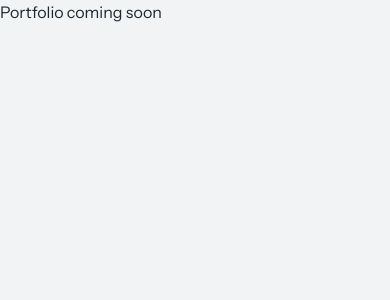
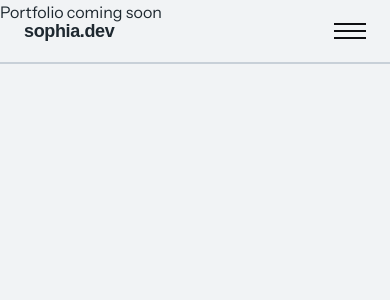
Before and after one commit to the-esoteric-girl/my-portfolio, a React (Vite) app: page / in a window 390 px wide. Shown: the top 300 px of the page. Built offline with nearby package versions, Linux system fonts and the light colour scheme.

Commit message:
feat: add Nav component with scroll effect and mobile menu

```diff
--- a/src/App.jsx
+++ b/src/App.jsx
@@ -1,20 +1,21 @@
-import Cursor from './components/Cursor'
-import Nav from './components/Nav'
-import Hero from './components/Hero'
-import CaseStudies from './components/CaseStudies'
-import About from './components/About'
-import Skills from './components/Skills'
-import Contact from './components/Contact'
+import Cursor from "./components/Cursor";
+import Nav from "./components/Nav";
+import Hero from "./components/Hero";
+import CaseStudies from "./components/CaseStudies";
+import About from "./components/About";
+import Skills from "./components/Skills";
+import Contact from "./components/Contact";
 
 function App() {
   return (
     <>
       <Cursor />
+      <Nav />
       <main>
         <p>Portfolio coming soon</p>
       </main>
     </>
-  )
+  );
 }
 
-export default App
+export default App;
--- /dev/null
+++ b/src/components/Nav.css
@@ -0,0 +1,143 @@
+/* ── Nav shell ─────────────────────────────────────────────── */
+.nav {
+  position: fixed;
+  top: 0;
+  left: 0;
+  width: 100%;
+  height: var(--nav-height);
+  z-index: var(--z-nav);
+  background: transparent;
+  border-bottom: var(--border);
+  transition: background-color var(--duration-slow) var(--ease-out);
+}
+
+.nav--scrolled {
+  background: var(--color-bg);
+}
+
+/* ── Inner layout ──────────────────────────────────────────── */
+.nav-inner {
+  display: flex;
+  align-items: center;
+  justify-content: space-between;
+  height: 100%;
+  max-width: 1200px;
+  margin-inline: auto;
+  padding-inline: var(--space-6);
+}
+
+/* ── Logo ──────────────────────────────────────────────────── */
+.nav-logo {
+  font-family: var(--font-heading);
+  font-size: 18px;
+  font-weight: 700;
+  color: var(--color-text-primary);
+  letter-spacing: var(--tracking-tight);
+  line-height: 1;
+}
+
+.nav-logo:hover,
+.nav-logo:focus-visible {
+  color: var(--color-accent);
+}
+
+/* ── Desktop links ─────────────────────────────────────────── */
+.nav-links {
+  display: flex;
+  align-items: center;
+  gap: var(--space-8);
+  list-style: none;
+}
+
+.nav-link {
+  font-family: var(--font-mono);
+  font-size: var(--text-sm);
+  font-weight: 500;
+  letter-spacing: var(--tracking-wider);
+  text-transform: uppercase;
+  color: var(--color-text-primary);
+  text-decoration: none;
+  transition: color var(--duration-fast) var(--ease-out);
+}
+
+.nav-link:hover,
+.nav-link:focus-visible {
+  color: var(--color-accent);
+}
+
+/* ── Hamburger ─────────────────────────────────────────────── */
+.nav-hamburger {
+  display: none;
+  flex-direction: column;
+  justify-content: center;
+  gap: 5px;
+  width: 32px;
+  height: 32px;
+  padding: 0;
+  background: none;
+  border: none;
+  cursor: none;
+}
+
+.nav-hamburger:focus-visible {
+  outline: 2px solid var(--color-accent);
+  outline-offset: 2px;
+}
+
+.nav-hamburger-line {
+  display: block;
+  width: 100%;
+  height: 2px;
+  background: var(--color-ink);
+  border-radius: var(--radius-none);
+}
+
+/* ── Overlay ───────────────────────────────────────────────── */
+.nav-overlay {
+  display: none;
+  position: fixed;
+  inset: 0;
+  z-index: calc(var(--z-nav) + 1);
+  background: var(--color-bg);
+  align-items: center;
+  justify-content: center;
+}
+
+.nav-overlay--open {
+  display: flex;
+}
+
+.nav-overlay-links {
+  display: flex;
+  flex-direction: column;
+  align-items: center;
+  gap: var(--space-10);
+  list-style: none;
+}
+
+.nav-overlay-link {
+  font-family: var(--font-mono);
+  font-size: var(--text-3xl);
+  font-weight: 500;
+  letter-spacing: var(--tracking-wider);
+  text-transform: uppercase;
+  color: var(--color-text-primary);
+  text-decoration: none;
+  transition: color var(--duration-fast) var(--ease-out);
+}
+
+.nav-overlay-link:hover,
+.nav-overlay-link:focus-visible {
+  color: var(--color-accent);
+}
+
+/* ── Mobile breakpoint ─────────────────────────────────────── */
+@media (max-width: 767px) {
+  .nav-links {
+    display: none;
+  }
+
+  .nav-hamburger {
+    display: flex;
+  }
+}
--- a/src/components/Nav.jsx
+++ b/src/components/Nav.jsx
@@ -1,5 +1,81 @@
+import { useState, useEffect } from 'react'
+import './Nav.css'
+
+const NAV_LINKS = [
+  { label: 'Work',    href: '#work'    },
+  { label: 'About',   href: '#about'   },
+  { label: 'Contact', href: '#contact' },
+]
+
 function Nav() {
-  return null
+  const [isMenuOpen, setIsMenuOpen] = useState(false)
+  const [isScrolled, setIsScrolled] = useState(false)
+
+  useEffect(() => {
+    const handleScroll = () => {
+      setIsScrolled(window.scrollY > window.innerHeight)
+    }
+    window.addEventListener('scroll', handleScroll, { passive: true })
+    return () => window.removeEventListener('scroll', handleScroll)
+  }, [])
+
+  useEffect(() => {
+    if (!isMenuOpen) return
+    const handleKeyDown = (e) => {
+      if (e.key === 'Escape') setIsMenuOpen(false)
+    }
+    document.addEventListener('keydown', handleKeyDown)
+    return () => document.removeEventListener('keydown', handleKeyDown)
+  }, [isMenuOpen])
+
+  const closeMenu = () => setIsMenuOpen(false)
+
+  return (
+    <nav
+      className={`nav${isScrolled ? ' nav--scrolled' : ''}`}
+      aria-label="Main navigation"
+    >
+      <div className="nav-inner">
+        <a href="#" className="nav-logo">sophia.dev</a>
+
+        <ul className="nav-links" role="list">
+          {NAV_LINKS.map(({ label, href }) => (
+            <li key={href}>
+              <a href={href} className="nav-link">{label}</a>
+            </li>
+          ))}
+        </ul>
+
+        <button
+          className="nav-hamburger"
+          aria-label="Toggle menu"
+          aria-expanded={isMenuOpen}
+          aria-controls="nav-overlay"
+          onClick={() => setIsMenuOpen((prev) => !prev)}
+        >
+          <span className="nav-hamburger-line" aria-hidden="true" />
+          <span className="nav-hamburger-line" aria-hidden="true" />
+          <span className="nav-hamburger-line" aria-hidden="true" />
+        </button>
+      </div>
+
+      <div
+        id="nav-overlay"
+        className={`nav-overlay${isMenuOpen ? ' nav-overlay--open' : ''}`}
+        aria-hidden={!isMenuOpen}
+      >
+        <ul className="nav-overlay-links" role="list">
+          {NAV_LINKS.map(({ label, href }) => (
+            <li key={href}>
+              <a href={href} className="nav-overlay-link" onClick={closeMenu}>
+                {label}
+              </a>
+            </li>
+          ))}
+        </ul>
+      </div>
+    </nav>
+  )
 }
 
 export default Nav
--- a/src/styles/tokens.css
+++ b/src/styles/tokens.css
@@ -102,6 +102,13 @@
   --z-modal:    400;
   --z-toast:    500;
   --z-cursor:   9999;
+
+  /* ── Nav ───────────────────────────────────────────────────── */
+  --nav-height: 64px;
+  --z-nav:      var(--z-sticky);
+
+  /* ── Border shorthand ──────────────────────────────────────── */
+  --border: 2px solid var(--color-border);
 }
 
 /* ── Semantic: Dark mode overrides ──────────────────────────── */
```
